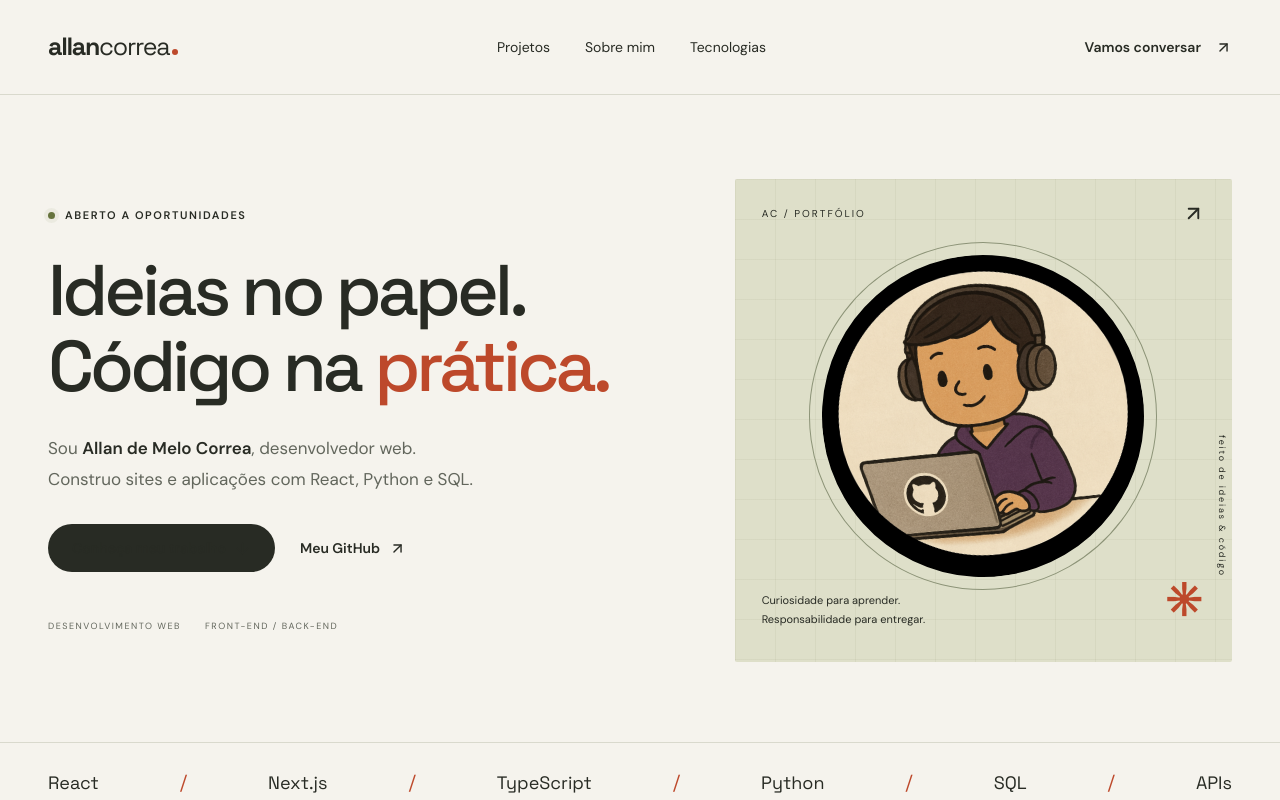
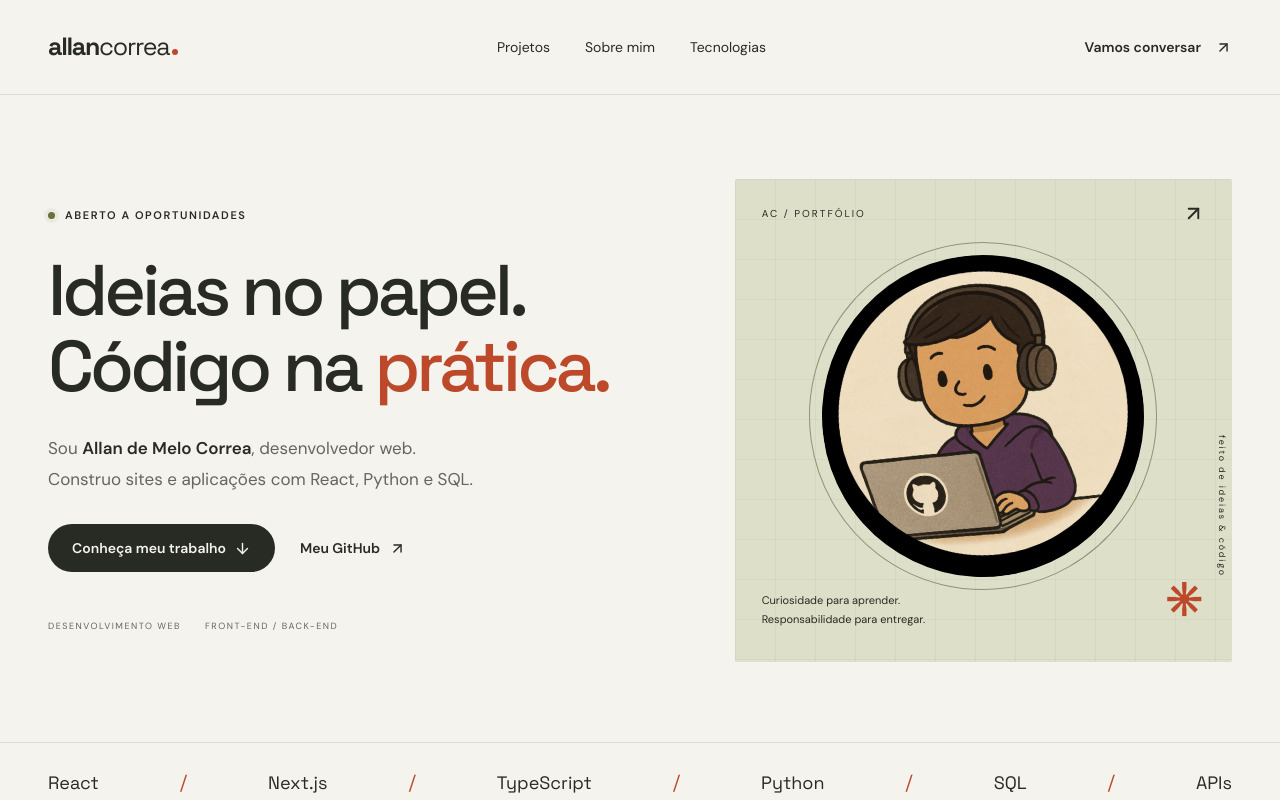
Before and after one commit to allancorreaz/Portif-lio, a React (Vite) app: page / in a window 1280 px wide. Shown: the top 800 px of the page. Built offline with nearby package versions, Linux system fonts and the light colour scheme.

Commit message:
fix: garante contraste dos botoes de acao

```diff
--- a/src/components/ui/button.tsx
+++ b/src/components/ui/button.tsx
@@ -2,7 +2,7 @@ import * as React from 'react';
 import { Slot } from '@radix-ui/react-slot';
 import { cva, type VariantProps } from 'class-variance-authority';
 import { cn } from '../../lib/utils';
-const buttonVariants = cva('inline-flex items-center justify-center gap-2 whitespace-nowrap text-sm font-semibold transition-colors focus-visible:outline-2 focus-visible:outline-offset-4 focus-visible:outline-[var(--accent)] disabled:pointer-events-none disabled:opacity-50', { variants: { variant: { default: 'bg-[var(--ink)] text-[var(--paper)] hover:bg-[var(--accent)]', outline: 'border border-[var(--line)] hover:bg-[var(--sand)]', ghost: 'hover:text-[var(--accent)]' }, size: { default: 'h-12 px-6 rounded-full', sm: 'h-10 px-4 rounded-full', icon: 'size-11 rounded-full' } }, defaultVariants: { variant: 'default', size: 'default' } });
+const buttonVariants = cva('ui-button inline-flex items-center justify-center gap-2 whitespace-nowrap text-sm font-semibold transition-colors focus-visible:outline-2 focus-visible:outline-offset-4 focus-visible:outline-[var(--accent)] disabled:pointer-events-none disabled:opacity-50', { variants: { variant: { default: 'bg-[var(--ink)] text-[var(--paper)] hover:bg-[var(--accent)]', outline: 'border border-[var(--line)] hover:bg-[var(--sand)]', ghost: 'hover:text-[var(--accent)]' }, size: { default: 'h-12 px-6 rounded-full', sm: 'h-10 px-4 rounded-full', icon: 'size-11 rounded-full' } }, defaultVariants: { variant: 'default', size: 'default' } });
 export interface ButtonProps extends React.ButtonHTMLAttributes<HTMLButtonElement>, VariantProps<typeof buttonVariants> { asChild?: boolean }
-export const Button = React.forwardRef<HTMLButtonElement, ButtonProps>(({ className, variant, size, asChild = false, ...props }, ref) => { const Comp = asChild ? Slot : 'button'; return <Comp className={cn(buttonVariants({ variant, size, className }))} ref={ref} {...props} />; });
+export const Button = React.forwardRef<HTMLButtonElement, ButtonProps>(({ className, variant, size, asChild = false, ...props }, ref) => { const Comp = asChild ? Slot : 'button'; return <Comp data-variant={variant ?? 'default'} className={cn(buttonVariants({ variant, size, className }))} ref={ref} {...props} />; });
 Button.displayName = 'Button';
```
Also changed, not shown: src/styles.css.
